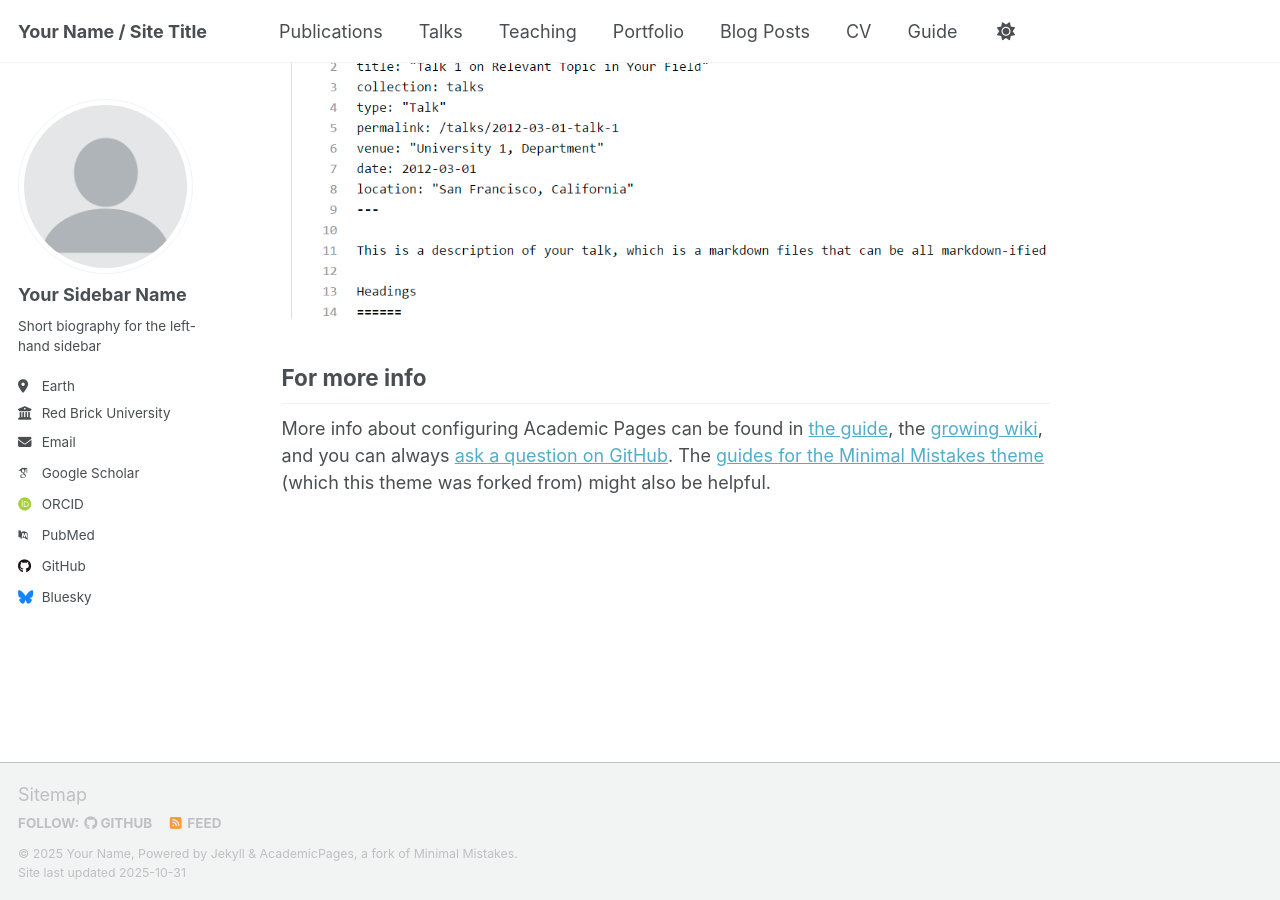
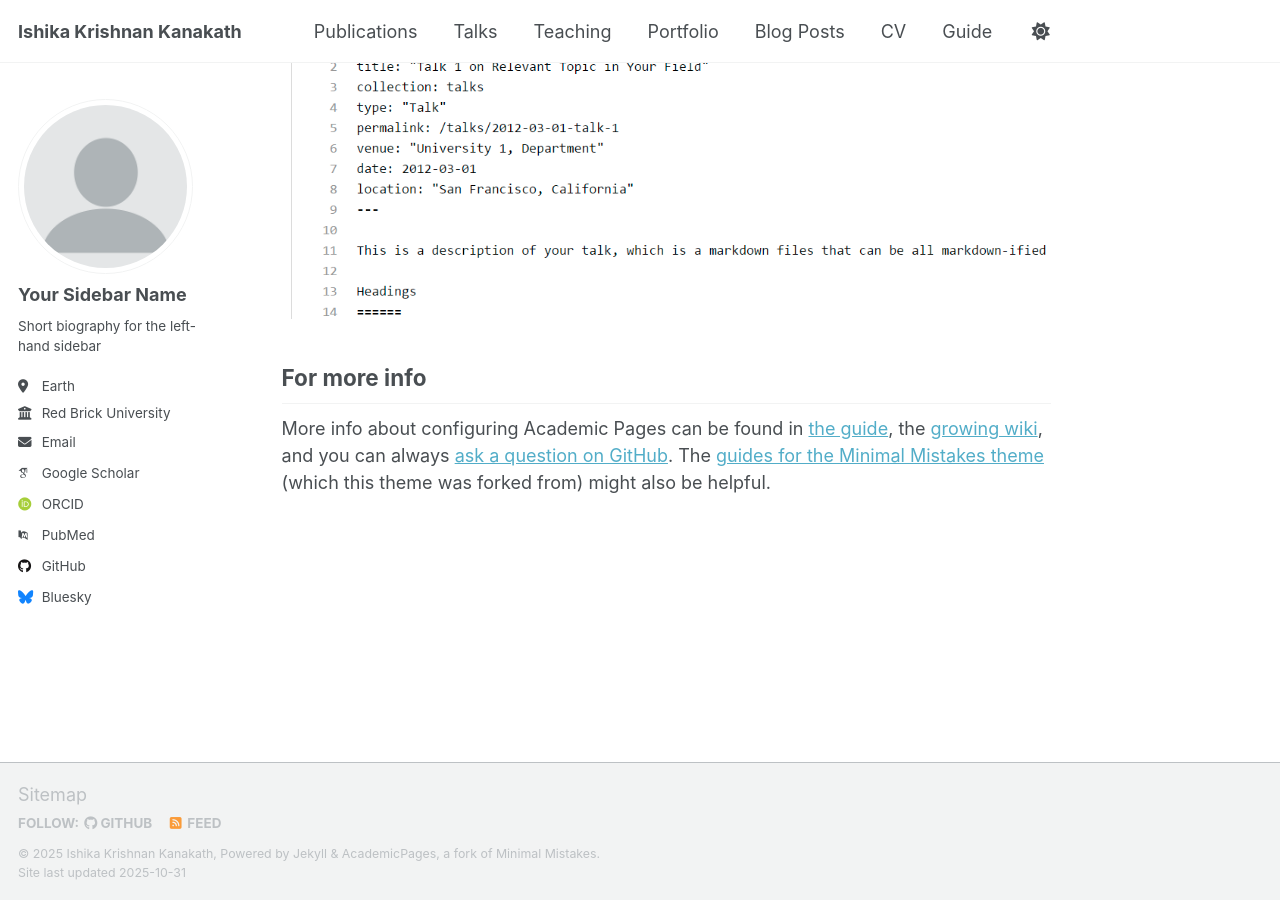
Before and after one commit to Ikk892/Ikk892, a Jekyll site: the page built from _pages/about.md, in a window 1280 px wide and 900 px high, scrolled down 2880 px. Built offline with Jekyll 4.4.1, drawn with Linux system fonts in a browser that asks for light colours; some web fonts are replaced; a script that is not in the unit is left out.

Commit message:
Update site title, name, and URL in config

```diff
--- a/_config.yml
+++ b/_config.yml
@@ -9,11 +9,11 @@
 # Basic Site Settings
 locale                   : "en-US"
 site_theme               : "default" # Currently available options are "default", "air"
-title                    : "Your Name / Site Title"
+title                    : Ishika Krishnan Kanakath
 title_separator          : "-"
-name                     : &name "Your Name"
+name                     : Ishika Krishnan Kanakath
 description              : &description "Your Name's academic portfolio"   # Update this with a general description of your site, this is the default if not overridden by a page
-url                      : https://academicpages.github.io # The base hostname & protocol for your site e.g. "https://[your GitHub username].github.io",
+url                      : "https://ikk892.github.io"
                                                            # or if you already have some other page hosted on Github then use "https://[your GitHub username].github.io/[Your Repo Name]"
 baseurl                  : "" # the subpath of your site, e.g. "/blog"
 repository               : "academicpages/academicpages.github.io"
```
